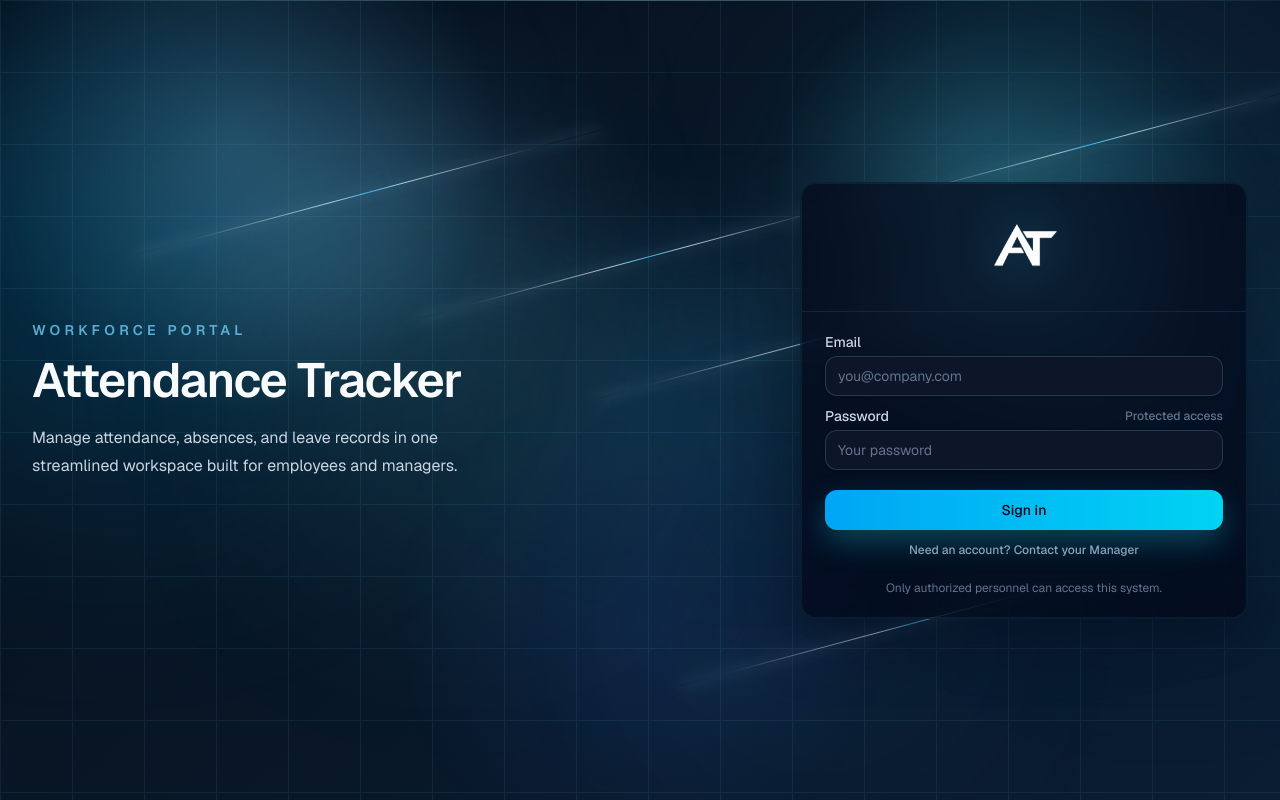
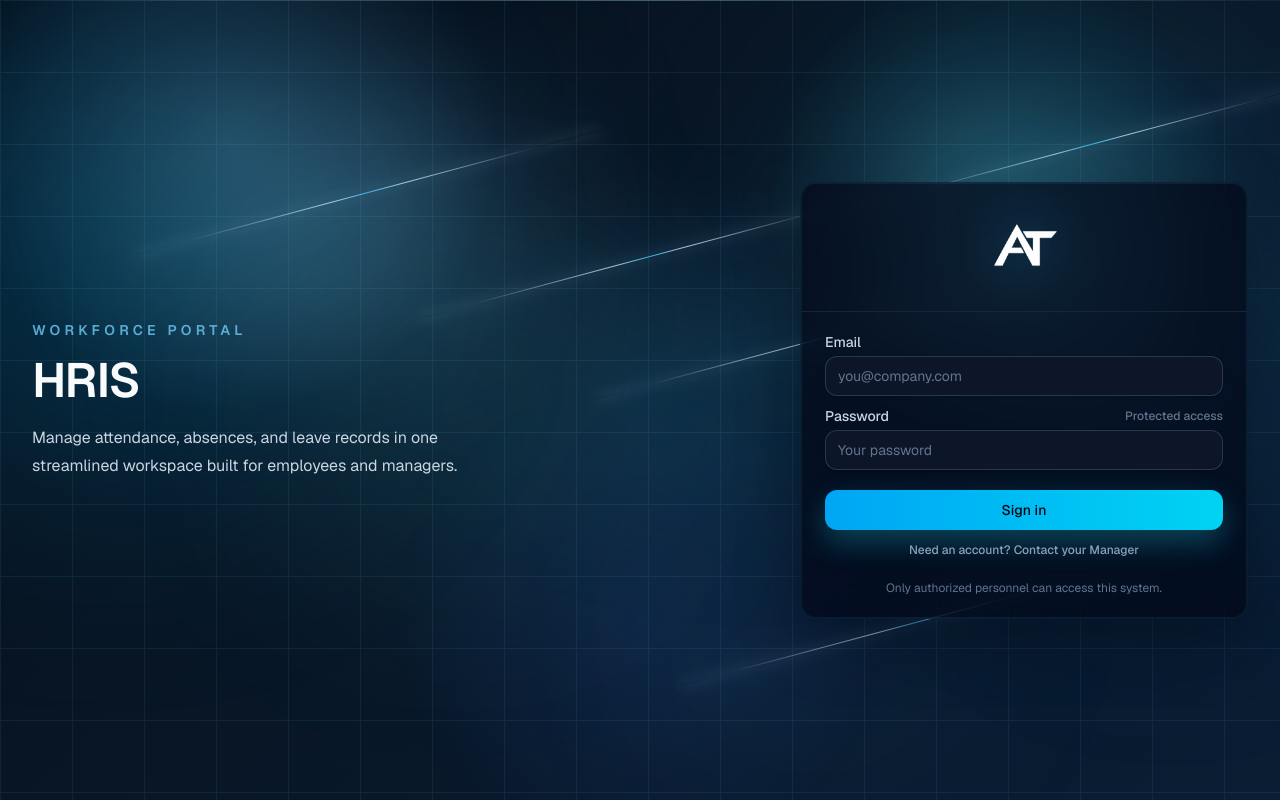
Before and after one commit to KennelyRay/Attendance-Tracker, a Next.js app: page /login in a window 1280 px wide. Built offline with nearby package versions, Linux system fonts and the light colour scheme.

Commit message:
Renamed Attendance Tracker to HRIS

```diff
--- a/src/app/layout.tsx
+++ b/src/app/layout.tsx
@@ -15,7 +15,7 @@ const geistMono = Geist_Mono({
 });
 
 export const metadata: Metadata = {
-  title: "Attendance Tracker",
+  title: "HRIS",
   description: "Track leave, absences, and attendance.",
   icons: {
     icon: "/ATIconFInal.png",
--- a/src/components/layout/TopNav.tsx
+++ b/src/components/layout/TopNav.tsx
@@ -131,7 +131,7 @@ export function TopNav({
           <div className="flex h-8 w-8 items-center justify-center rounded-xl bg-slate-900/80 ring-1 ring-inset ring-sky-400/15 shadow-[0_10px_24px_rgba(34,211,238,0.18)] sm:h-9 sm:w-9">
             <Image
               src="/ATIconFInal.png"
-              alt="Attendance Tracker logo"
+              alt="HRIS logo"
               width={32}
               height={32}
               className="h-7 w-7 object-contain sm:h-8 sm:w-8"
--- a/src/modules/auth/components/LoginForm.tsx
+++ b/src/modules/auth/components/LoginForm.tsx
@@ -101,7 +101,7 @@ export function LoginForm() {
               Workforce Portal
             </div>
             <h1 className="mt-4 text-5xl font-semibold tracking-tight text-slate-50">
-              Attendance Tracker
+              HRIS
             </h1>
             <p className="mt-5 max-w-md text-base leading-7 text-slate-300">
               Manage attendance, absences, and leave records in one streamlined workspace built
@@ -144,7 +144,7 @@ export function LoginForm() {
             <div className="flex items-center justify-center border-b border-slate-800/80 px-4 py-4 sm:px-5 sm:py-6">
               <Image
                 src="/ATIconFInal.png"
-                alt="Attendance Tracker logo"
+                alt="HRIS logo"
                 width={84}
                 height={84}
                 priority
```
